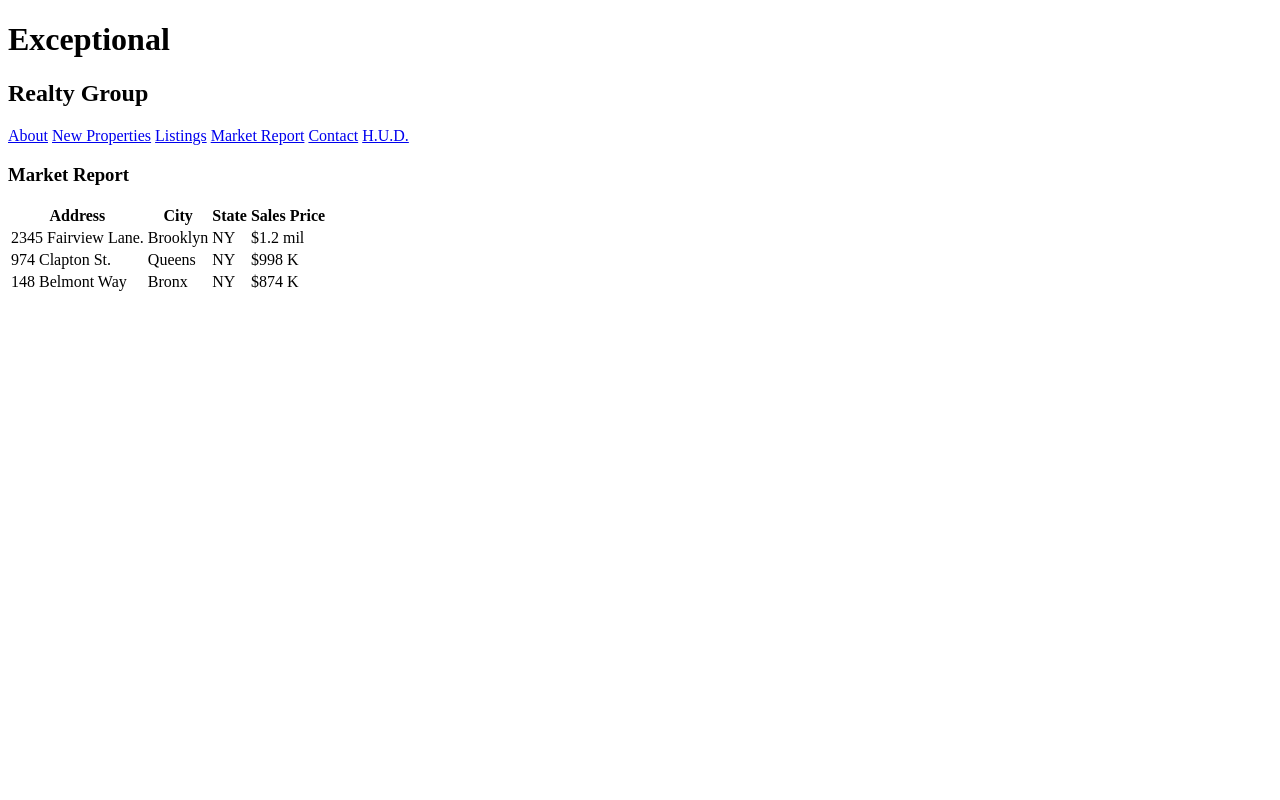
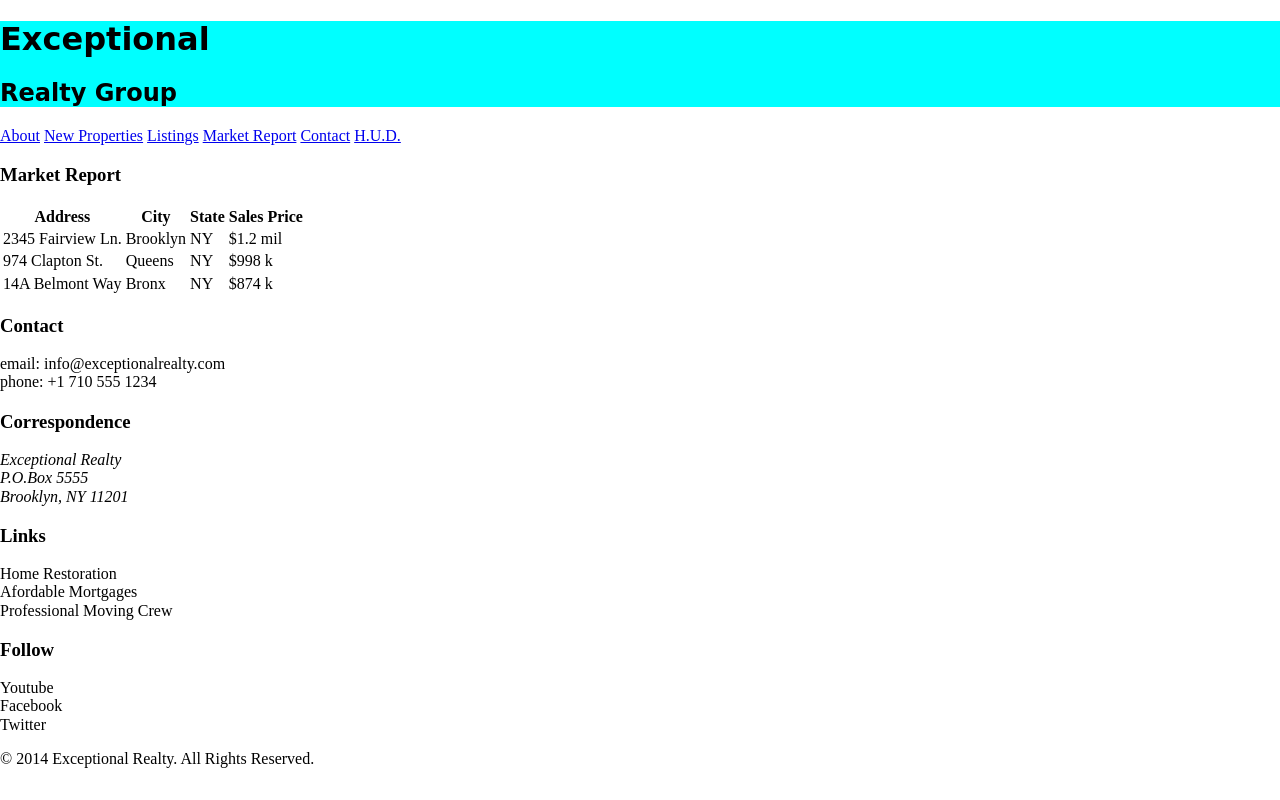
Before and after one commit to petitlapin86/exceptional-realty, a plain HTML site: page market-report.html in a window 1280 px wide. Drawn offline with nearby package versions, Linux system fonts and the light colour scheme.

Commit message:
adding extra text

```diff
--- a/market-report.html
+++ b/market-report.html
@@ -1,20 +1,28 @@
-<!DOCTYPE html>
+
+<!doctype html>
 <html lang="en">
 <head>
   <meta charset="UTF-8">
   <title>Exceptional Realty Group - Luxury Homes - Market Report</title>
-  <!-- this is where info for the server goes-->
+  <link rel="stylesheet" href="https://cdnjs.cloudflare.com/ajax/libs/normalize/7.0.0/normalize.min.css">
+  <link rel="stylesheet" href="css/style.css">
+  <link rel="stylesheet" href="https://cdnjs.cloudflare.com/ajax/libs/modernizr/2.8.3/modernizr.min.js"><!-- this is where info for the server goes-->
+
 </head>
-
 <body>
-  <!-- this is where any content for site viewer goes  -->
+  <header>
+    <div id="logo">
       <h1>Exceptional</h1>
       <h2>Realty Group</h2>
+    </div>
 
+    <nav>
       <a href="index.html">About</a> <a href="new-properties.html">New Properties</a> <a href="real-estate-listings.html">Listings</a> <a href="market-report.html">Market Report</a> <a href="contact.html">Contact</a> <a href="http://hud.gov" target="_blank">H.U.D.</a>
+    </nav>
+  </header>
 
+  <section>
     <h3>Market Report</h3>
-
     <table>
       <tr>
         <th>Address</th>
@@ -22,28 +30,64 @@
         <th>State</th>
         <th>Sales Price</th>
       </tr>
-
       <tr>
-<td>2345 Fairview Lane.</td>
+        <td>2345 Fairview Ln.</td>
         <td>Brooklyn</td>
         <td>NY</td>
         <td>$1.2 mil</td>
       </tr>
-
       <tr>
         <td>974 Clapton St.</td>
         <td>Queens</td>
         <td>NY</td>
-  <td>$998 K</td>
+        <td>$998 k</td>
       </tr>
-
       <tr>
-  <td>148 Belmont Way</td>
+        <td>14A Belmont Way</td>
         <td>Bronx</td>
         <td>NY</td>
-  <td>$874 K</td>
+        <td>$874 k</td>
       </tr>
     </table>
+  </section>
+
+  <section id="details">
+      <div>
+        <h3>Contact</h3>
+        <p>
+          email: <a href="mailto:info@exceptionalrealty.com">info@exceptionalrealty.com</a><br>
+          phone: +1 710 555 1234
+        </p>
+        <h3>Correspondence</h3>
+        <address>
+          Exceptional Realty<br>
+          P.O.Box 5555<br>
+          Brooklyn, NY 11201
+        </address>
+      </div>
+
+      <div>
+        <h3>Links</h3>
+        <p>
+          <a href="#" target="_blank">Home Restoration</a><br>
+          <a href="#" target="_blank">Afordable Mortgages</a><br>
+          <a href="#" target="_blank">Professional Moving Crew</a>
+        </p>
+      </div>
+
+      <div>
+        <h3>Follow</h3>
+        <p>
+          <a href="#" target="_blank">Youtube</a><br>
+          <a href="#" target="_blank">Facebook</a><br>
+          <a href="#" target="_blank">Twitter</a>
+        </p>
+      </div>
+    </section>
+
+    <footer>
+      &copy; 2014 Exceptional Realty. All Rights Reserved.
+    </footer>
 
 </body>
 </html>
```
Also changed, not shown: new-properties.html (+53 -10 lines), real-estate-listings.html (+3 -0 lines). Lines whose indentation alone changed are shown as unchanged.
